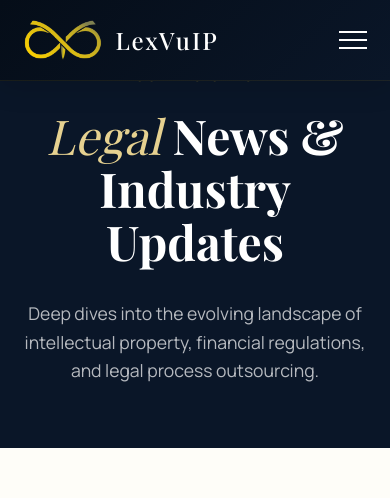
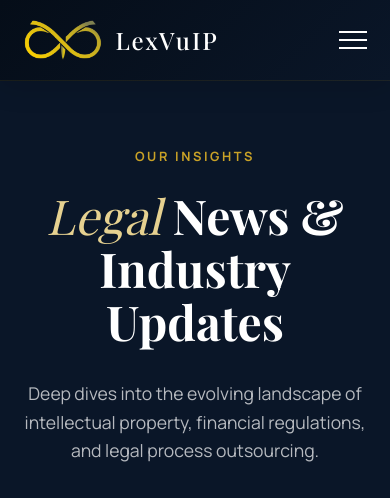
Before and after one commit to lexvuip/lexvuip.next.js, a Next.js app: page /blog in a window 390 px wide. Shown: the top 498 px of the page. Built offline with nearby package versions, Linux system fonts and the light colour scheme; a web font is replaced by a local one.

Commit message:
fix(blog): add mobile navbar offset to hero section
Fixed mobile layout issue where blog hero section content was being overlapped by the fixed navbar. Added 80px offset to top padding calculation for screens ≤768px to ensure proper spacing below navbar.

```diff
--- a/src/app/blog/blog.css
+++ b/src/app/blog/blog.css
@@ -82,7 +82,7 @@
 
 @media (max-width: 768px) {
 	.blog-hero {
-		padding: var(--space-3xl) 0;
+		padding: calc(var(--space-3xl) + 80px) 0 var(--space-3xl);
 	}
 
 	.blog-hero-title {
```
